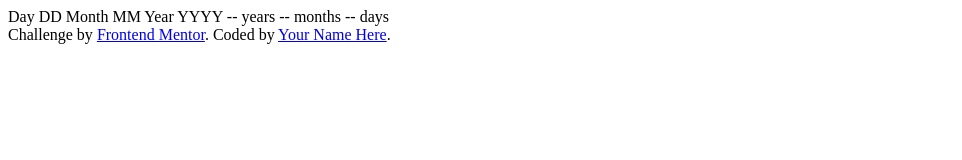
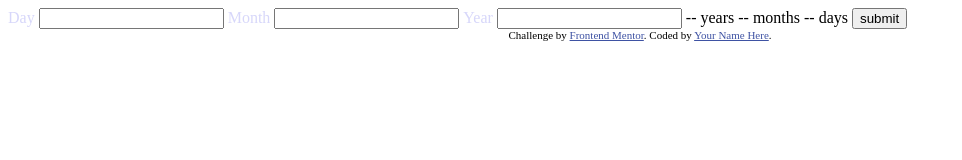
Before and after one commit to Wandersonav/age-calculator-app-main, a plain HTML site: page index.html in a window 1280 px wide. Shown: the whole page, without its empty margins (0-962 px from the left). Drawn offline with Linux system fonts and the light colour scheme.

Commit message:
atualização

```diff
--- a/index.html
+++ b/index.html
@@ -1,8 +1,9 @@
 <!DOCTYPE html>
-<html lang="en">
+<html lang="pt">
 <head>
   <meta charset="UTF-8">
   <meta name="viewport" content="width=device-width, initial-scale=1.0"> <!-- displays site properly based on user's device -->
+  <link rel="stylesheet" href="style.css">
 
 
   <link rel="icon" type="image/png" sizes="32x32" href="./assets/images/favicon-32x32.png">
@@ -16,19 +17,26 @@
 </head>
 <body>
 
-  Day
-  DD
+  <form action="" class="formulario">
 
-  Month
-  MM
 
-  Year
-  YYYY
+  <label for="day">Day</label>
+  <input type="number" name="day" id="day" class="data">
+
+
+  <label >Month</label>
+  <input type="number" name="month" id="month" class="data">
+
+
+  <label>Year</label>
+  <input name="number" id="number" class="data">
 
   -- years
   -- months
   -- days
 
+  <input type="submit" value="submit">
+</form>
   <div class="attribution">
     Challenge by <a href="https://www.frontendmentor.io?ref=challenge" target="_blank">Frontend Mentor</a>.
     Coded by <a href="#">Your Name Here</a>.
--- a/style.css
+++ b/style.css
@@ -0,0 +1,23 @@
+.attribution {
+font-size: 11px; text-align: center;
+}
+
+.attribution a {
+color: hsl(228, 45%, 44%);
+}
+
+
+
+label {
+
+    color:rgb(215, 215, 250);
+    border: 10px;
+    display: inline-block;
+}
+
+.data {
+
+    color: aquamarine;
+    display: inline-block;
+
+}
```
